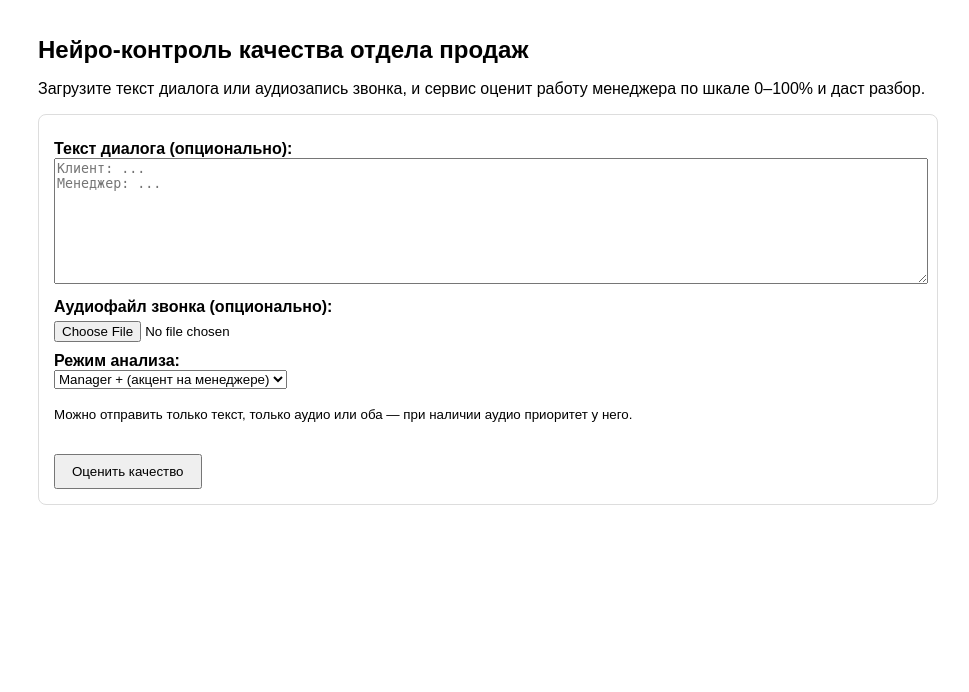
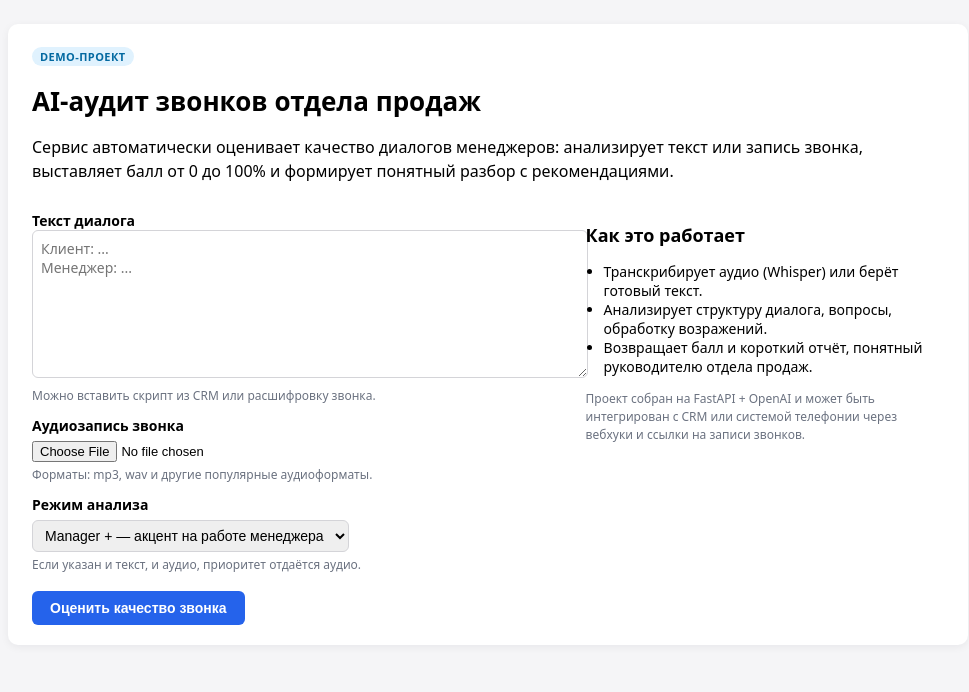
Before and after one commit to p7758015/sales-quality-ai-audit, a FastAPI app: page / in a window 1280 px wide. Shown: the top 692 px of the page, without its empty margins (152-1121 px from the left). Run offline with FastAPI, Linux system fonts and the light colour scheme; parts of the project's set-up code (start-up, migrations or seed data) failed here and were passed over.

```diff
--- a/templates/index.html
+++ b/templates/index.html
@@ -2,42 +2,81 @@
 <html lang="ru">
 <head>
     <meta charset="UTF-8">
-    <title>Нейро-контроль качества отдела продаж</title>
+    <title>AI-аудит звонков отдела продаж</title>
     <style>
-        body { font-family: sans-serif; max-width: 900px; margin: 0 auto; padding: 20px; }
-        h1 { font-size: 24px; }
-        form { margin-bottom: 30px; padding: 15px; border: 1px solid #ddd; border-radius: 8px; }
-        label { display: block; margin-top: 10px; font-weight: 600; }
-        textarea { width: 100%; min-height: 120px; }
-        input[type="file"] { margin-top: 5px; }
-        button { margin-top: 15px; padding: 8px 16px; cursor: pointer; }
-        .result { margin-top: 20px; padding: 15px; border: 1px solid #ddd; border-radius: 8px; background: #fafafa; }
-        .score { font-size: 20px; font-weight: 700; margin-bottom: 10px; }
-        pre { white-space: pre-wrap; }
+        body { font-family: system-ui, -apple-system, BlinkMacSystemFont, "Segoe UI", sans-serif; max-width: 960px; margin: 0 auto; padding: 24px; background: #f5f5f7; }
+        h1 { font-size: 26px; margin-bottom: 8px; }
+        h2 { font-size: 18px; margin-top: 24px; }
+        p { line-height: 1.5; }
+        .card { background: #ffffff; border-radius: 10px; padding: 20px 24px; box-shadow: 0 2px 8px rgba(15, 23, 42, 0.06); margin-bottom: 24px; }
+        form { margin-top: 12px; }
+        label { display: block; margin-top: 12px; font-weight: 600; font-size: 14px; }
+        textarea { width: 100%; min-height: 130px; padding: 8px; font-family: inherit; font-size: 14px; border-radius: 6px; border: 1px solid #d4d4d8; }
+        input[type="file"] { margin-top: 6px; font-size: 13px; }
+        select { margin-top: 6px; padding: 6px 8px; border-radius: 6px; border: 1px solid #d4d4d8; font-size: 14px; }
+        button { margin-top: 18px; padding: 9px 18px; cursor: pointer; border-radius: 6px; border: none; background: #2563eb; color: #ffffff; font-weight: 600; font-size: 14px; }
+        button:hover { background: #1d4ed8; }
+        .hint { font-size: 12px; color: #6b7280; margin-top: 4px; }
+        .result { margin-top: 16px; padding-top: 12px; border-top: 1px solid #e4e4e7; }
+        .score { font-size: 20px; font-weight: 700; margin-bottom: 8px; }
+        pre { white-space: pre-wrap; font-family: inherit; font-size: 14px; }
+        .badge { display: inline-block; padding: 2px 8px; border-radius: 999px; background: #e0f2fe; color: #0369a1; font-size: 11px; font-weight: 600; text-transform: uppercase; letter-spacing: 0.04em; }
+        .layout { display: flex; flex-direction: column; gap: 16px; }
+        @media (min-width: 880px) {
+            .layout { flex-direction: row; align-items: flex-start; }
+            .layout-main { flex: 3; }
+            .layout-side { flex: 2; }
+        }
+        ul { padding-left: 18px; font-size: 14px; }
     </style>
 </head>
 <body>
-<h1>Нейро-контроль качества отдела продаж</h1>
-<p>Загрузите текст диалога или аудиозапись звонка, и сервис оценит работу менеджера по шкале 0–100% и даст разбор.</p>
 
+<div class="card">
+    <span class="badge">Demo-проект</span>
+    <h1>AI-аудит звонков отдела продаж</h1>
+    <p>
+        Сервис автоматически оценивает качество диалогов менеджеров:
+        анализирует текст или запись звонка, выставляет балл от 0 до 100%
+        и формирует понятный разбор с рекомендациями.
+    </p>
+
+    <div class="layout">
+        <div class="layout-main">
             <form action="/web/analyze" method="post" enctype="multipart/form-data">
-    <label for="dialog_text">Текст диалога (опционально):</label>
+                <label for="dialog_text">Текст диалога</label>
                 <textarea id="dialog_text" name="dialog_text" placeholder="Клиент: ...&#10;Менеджер: ..."></textarea>
+                <div class="hint">Можно вставить скрипт из CRM или расшифровку звонка.</div>
 
-    <label for="audio">Аудиофайл звонка (опционально):</label>
+                <label for="audio">Аудиозапись звонка</label>
                 <input id="audio" name="audio" type="file" accept="audio/*">
+                <div class="hint">Форматы: mp3, wav и другие популярные аудиоформаты.</div>
 
-    <label for="content_mode">Режим анализа:</label>
+                <label for="content_mode">Режим анализа</label>
                 <select id="content_mode" name="content_mode">
-        <option value="Manager +" selected>Manager + (акцент на менеджере)</option>
-        <option value="Client +">Client + (акцент на клиенте)</option>
-        <option value="Диалог">Диалог (общее качество)</option>
+                    <option value="Manager +" selected>Manager + — акцент на работе менеджера</option>
+                    <option value="Client +">Client + — акцент на реакции клиента</option>
+                    <option value="Диалог">Диалог — общее качество разговора</option>
                 </select>
+                <div class="hint">Если указан и текст, и аудио, приоритет отдаётся аудио.</div>
 
-    <p><small>Можно отправить только текст, только аудио или оба — при наличии аудио приоритет у него.</small></p>
+                <button type="submit">Оценить качество звонка</button>
+            </form>
+        </div>
 
-    <button type="submit">Оценить качество</button>
-</form>
+        <div class="layout-side">
+            <h2>Как это работает</h2>
+            <ul>
+                <li>Транскрибирует аудио (Whisper) или берёт готовый текст.</li>
+                <li>Анализирует структуру диалога, вопросы, обработку возражений.</li>
+                <li>Возвращает балл и короткий отчёт, понятный руководителю отдела продаж.</li>
+            </ul>
+            <p class="hint">
+                Проект собран на FastAPI + OpenAI и может быть интегрирован с CRM или системой телефонии
+                через вебхуки и ссылки на записи звонков.
+            </p>
+        </div>
+    </div>
 
     {% if result %}
     <div class="result">
@@ -51,6 +90,7 @@
         {% endif %}
     </div>
     {% endif %}
+</div>
 
 </body>
 </html>
```
Also changed, not shown: README.md, 2 other files. Lines whose indentation alone changed are shown as unchanged.
